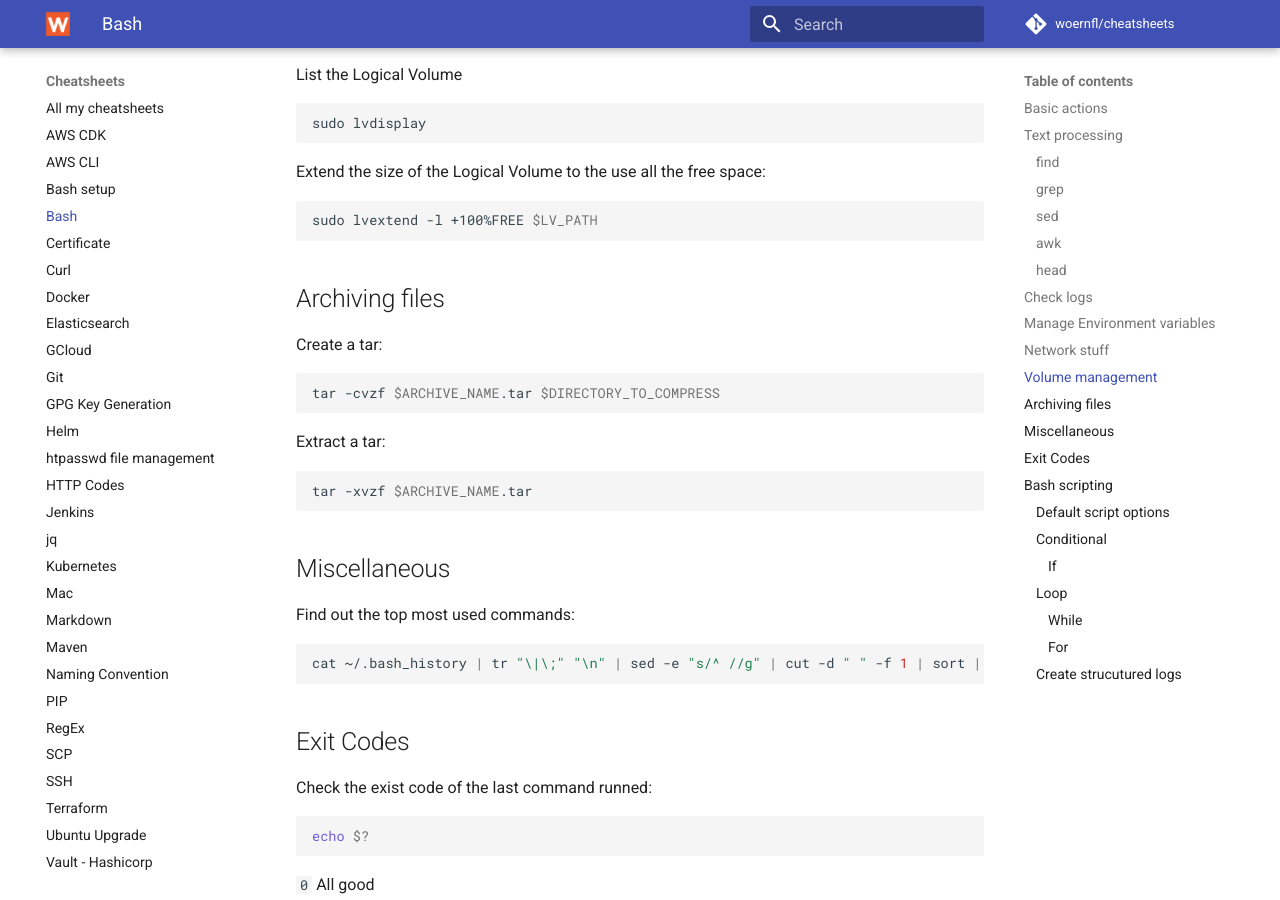
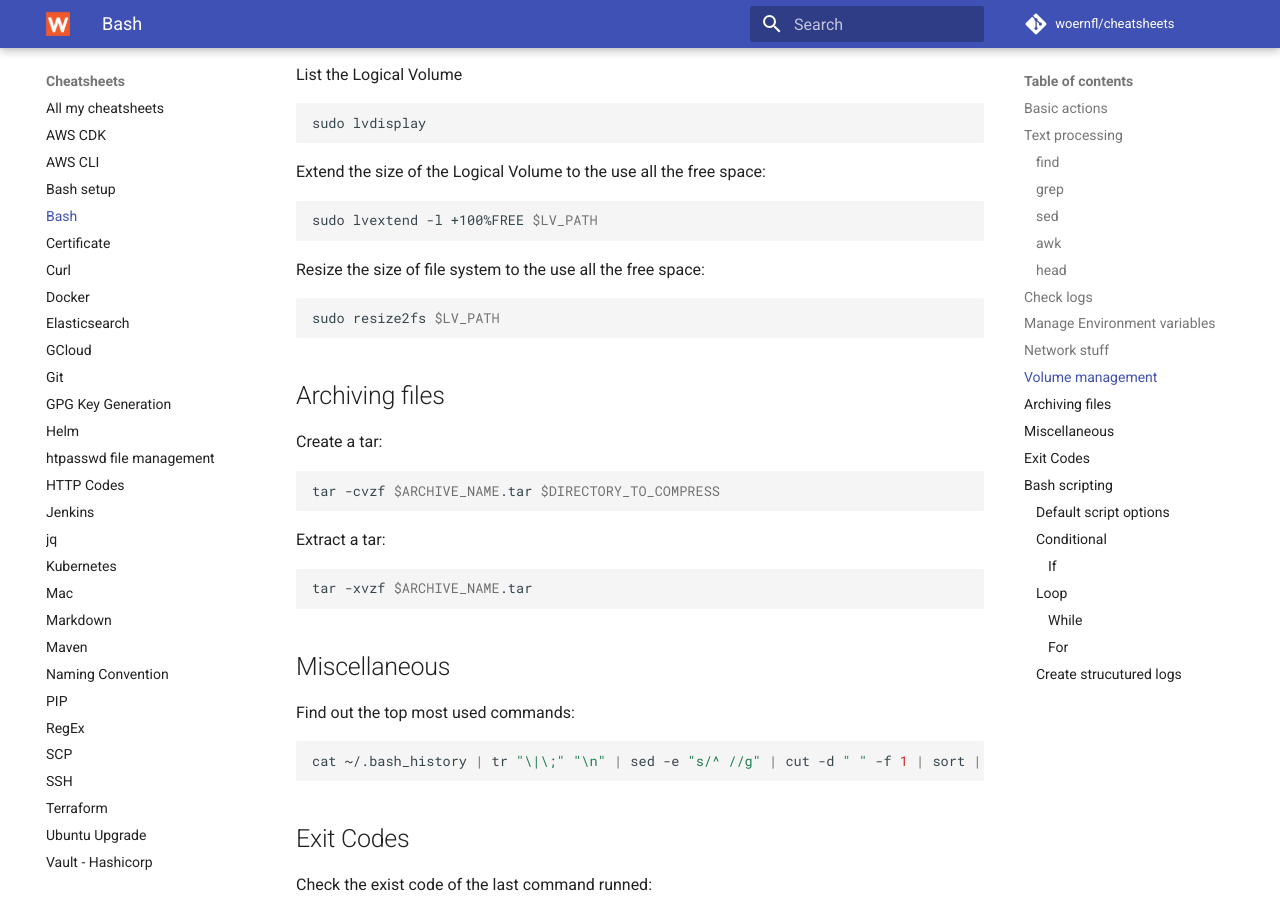
Before and after one commit to woernfl/cheatsheets, an MkDocs documentation site: the page built from docs/bash.md, in a window 1280 px wide and 900 px high, scrolled down 5784 px. Built offline with MkDocs 1.6.1 and Material for MkDocs 9.7.7, drawn with Linux system fonts in a browser that asks for light colours; comment, search, counter and statistics services are not loaded.

Commit message:
Update bash.md

````diff
--- a/docs/bash.md
+++ b/docs/bash.md
@@ -335,6 +335,12 @@ Extend the size of the Logical Volume to the use all the free space:
 sudo lvextend -l +100%FREE $LV_PATH
 ```
 
+Resize the size of file system to the use all the free space:
+
+```bash
+sudo resize2fs $LV_PATH
+```
+
 ## Archiving files
 
 Create a tar:
````
